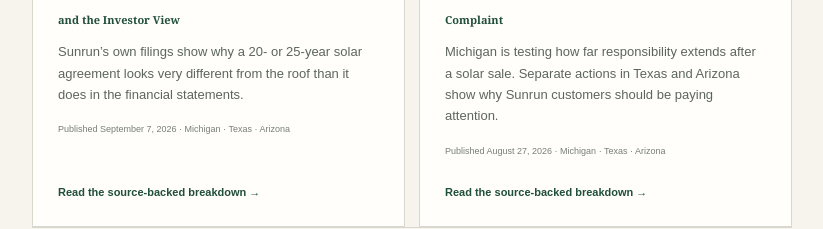
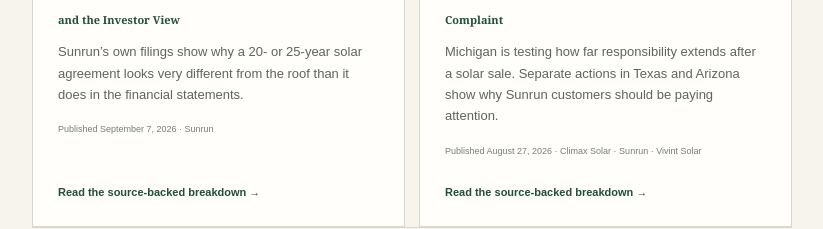
Before and after one commit to Decentralized-Rob/solar-consumer-research, a Next.js app: page /research in a window 1280 px wide. Shown: the part 1620-1849 px from the top of the page, without its empty margins (228-1051 px from the left). Built offline with nearby package versions, Linux system fonts and the light colour scheme.

Commit message:
Fix research index metadata for multi-topic stories

```diff
--- a/app/research/page.tsx
+++ b/app/research/page.tsx
@@ -99,7 +99,7 @@ export default function ResearchPage() {
                 <span>Source-backed analysis</span>
                 <h3><Link href={story.href}>{story.title}</Link></h3>
                 <p>{story.deck}</p>
-                <small>Published {story.publishedAt} · Michigan · Texas · Arizona</small>
+                <small>Published {story.publishedAt}{story.companies.length ? ` · ${story.companies.join(" · ")}` : ""}</small>
                 <Link href={story.href}>Read the source-backed breakdown →</Link>
               </article>
             ))}
```
